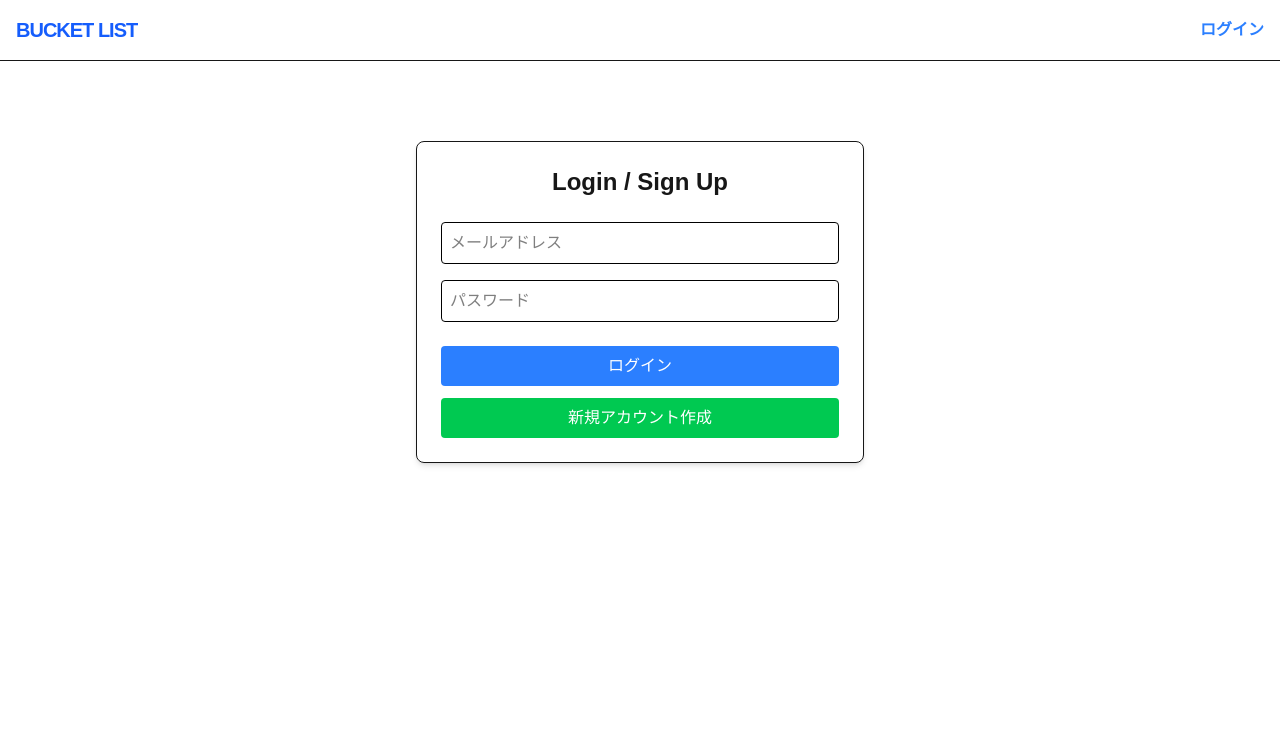
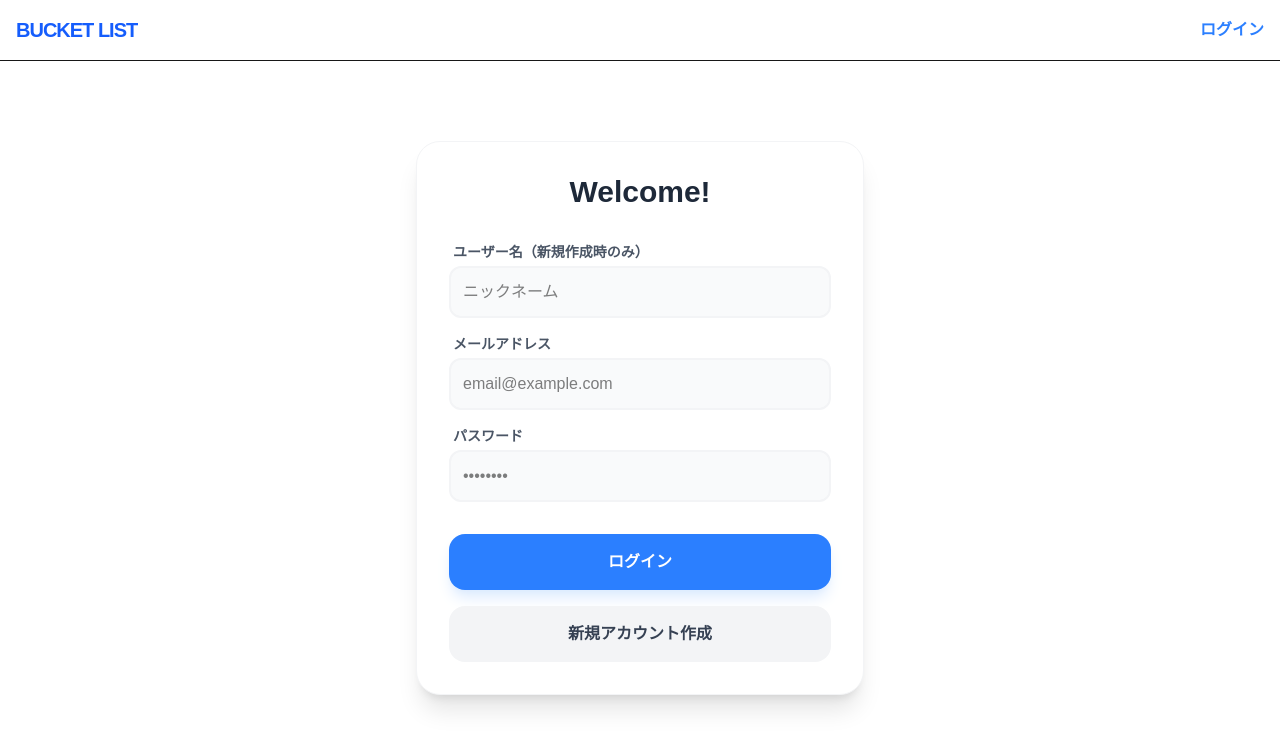
Before and after one commit to ImperialRpse/ibucketlist, a Next.js app: page /login in a window 1280 px wide. Shown: the top 748 px of the page. Built offline with nearby package versions, Linux system fonts and the light colour scheme; no server answers.

Commit message:
users need to create their username when signup

```diff
--- a/app/login/page.tsx
+++ b/app/login/page.tsx
@@ -6,16 +6,29 @@ import { useRouter } from 'next/navigation';
 export default function LoginPage() {
   const [email, setEmail] = useState('');
   const [password, setPassword] = useState('');
+  const [displayName, setDisplayName] = useState('');
   const router = useRouter();
 
   // 新規登録処理
   const handleSignUp = async () => {
+    if (!displayName) {
+      alert("ユーザー名を入力してください");
+      return;
+    }
+
     const { error } = await supabase.auth.signUp({
       email,
       password,
+      options: {
+        // 💡 ここで user_metadata として保存するのがコツ！
+        data: {
+          display_name: displayName,
+        },
+      },
     });
+
     if (error) alert(error.message);
-    else alert('確認メールを送信しました！メール内のリンクをクリックしてください。');
+    else alert('確認メールを送信しました！メール内のリンクをクリックして登録を完了させてください。');
   };
 
   // ログイン処理
@@ -32,27 +45,48 @@ export default function LoginPage() {
   };
 
   return (
-    <div className="max-w-md mx-auto mt-20 p-6 border rounded-lg shadow-md">
-      <h1 className="text-2xl font-bold mb-6 text-center">Login / Sign Up</h1>
+    <div className="max-w-md mx-auto mt-20 p-8 bg-white rounded-3xl shadow-xl text-black border border-gray-100">
+      <h1 className="text-3xl font-bold mb-8 text-center text-gray-800">Welcome!</h1>
+
+      {/* 💡 追加：ユーザー名入力欄（新規登録時のみ使われます） */}
+      <div className="mb-4">
+        <label className="block text-sm font-bold text-gray-600 mb-1 ml-1">ユーザー名（新規作成時のみ）</label>
+        <input
+          type="text"
+          placeholder="ニックネーム"
+          className="w-full p-3 border-2 border-gray-100 rounded-xl bg-gray-50 focus:border-blue-500 outline-none transition-all"
+          value={displayName}
+          onChange={(e) => setDisplayName(e.target.value)}
+        />
+      </div>
+
+      <div className="mb-4">
+        <label className="block text-sm font-bold text-gray-600 mb-1 ml-1">メールアドレス</label>
         <input
           type="email"
-        placeholder="メールアドレス"
-        className="w-full p-2 mb-4 border rounded bg-white text-black"
+          placeholder="email@example.com"
+          className="w-full p-3 border-2 border-gray-100 rounded-xl bg-gray-50 focus:border-blue-500 outline-none transition-all"
           value={email}
           onChange={(e) => setEmail(e.target.value)}
         />
+      </div>
+
+      <div className="mb-8">
+        <label className="block text-sm font-bold text-gray-600 mb-1 ml-1">パスワード</label>
         <input
           type="password"
-        placeholder="パスワード"
-        className="w-full p-2 mb-6 border rounded bg-white text-black"
+          placeholder="••••••••"
+          className="w-full p-3 border-2 border-gray-100 rounded-xl bg-gray-50 focus:border-blue-500 outline-none transition-all"
           value={password}
           onChange={(e) => setPassword(e.target.value)}
         />
-      <div className="flex flex-col gap-3">
-        <button onClick={handleLogin} className="bg-blue-500 text-white p-2 rounded hover:bg-blue-600">
+      </div>
+
+      <div className="flex flex-col gap-4">
+        <button onClick={handleLogin} className="w-full bg-blue-500 text-white p-4 rounded-2xl font-bold hover:bg-blue-600 shadow-lg shadow-blue-100 transition-all active:scale-95">
           ログイン
         </button>
-        <button onClick={handleSignUp} className="bg-green-500 text-white p-2 rounded hover:bg-green-600">
+        <button onClick={handleSignUp} className="w-full bg-gray-100 text-gray-700 p-4 rounded-2xl font-bold hover:bg-gray-200 transition-all active:scale-95">
           新規アカウント作成
         </button>
       </div>
```
Lines whose indentation alone changed are shown as unchanged.
